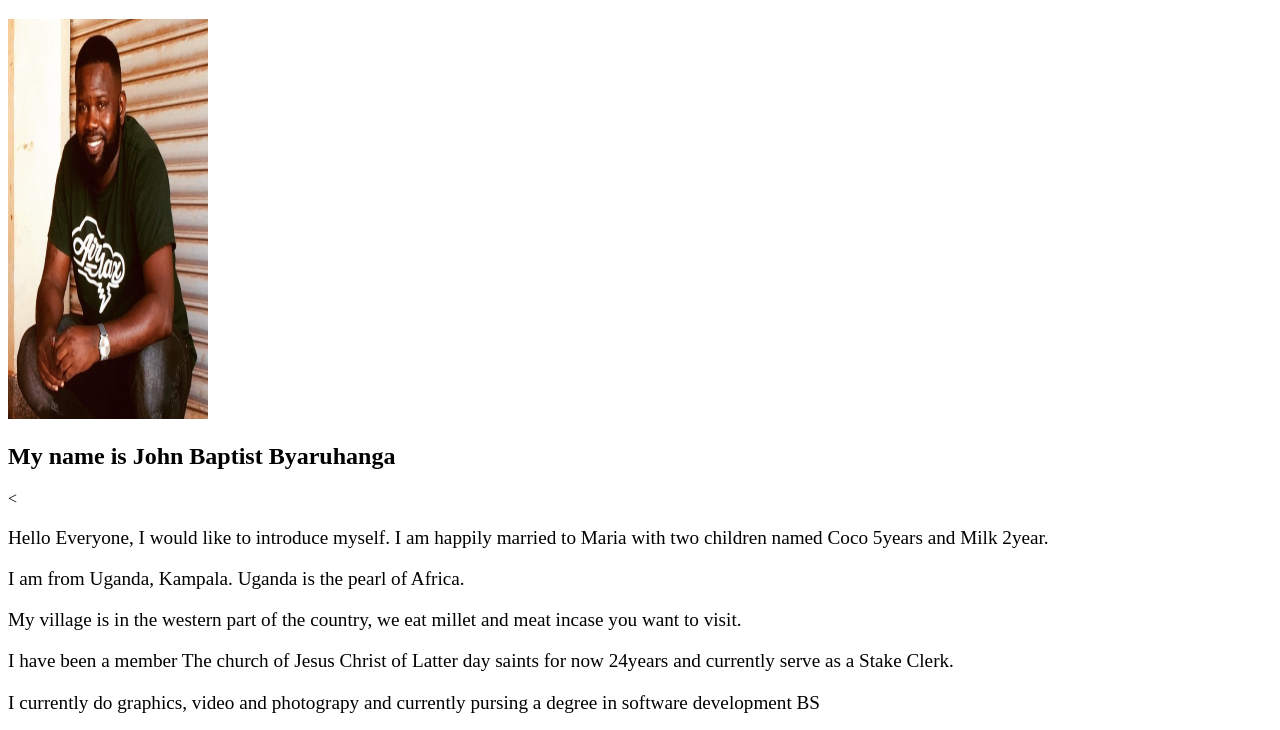
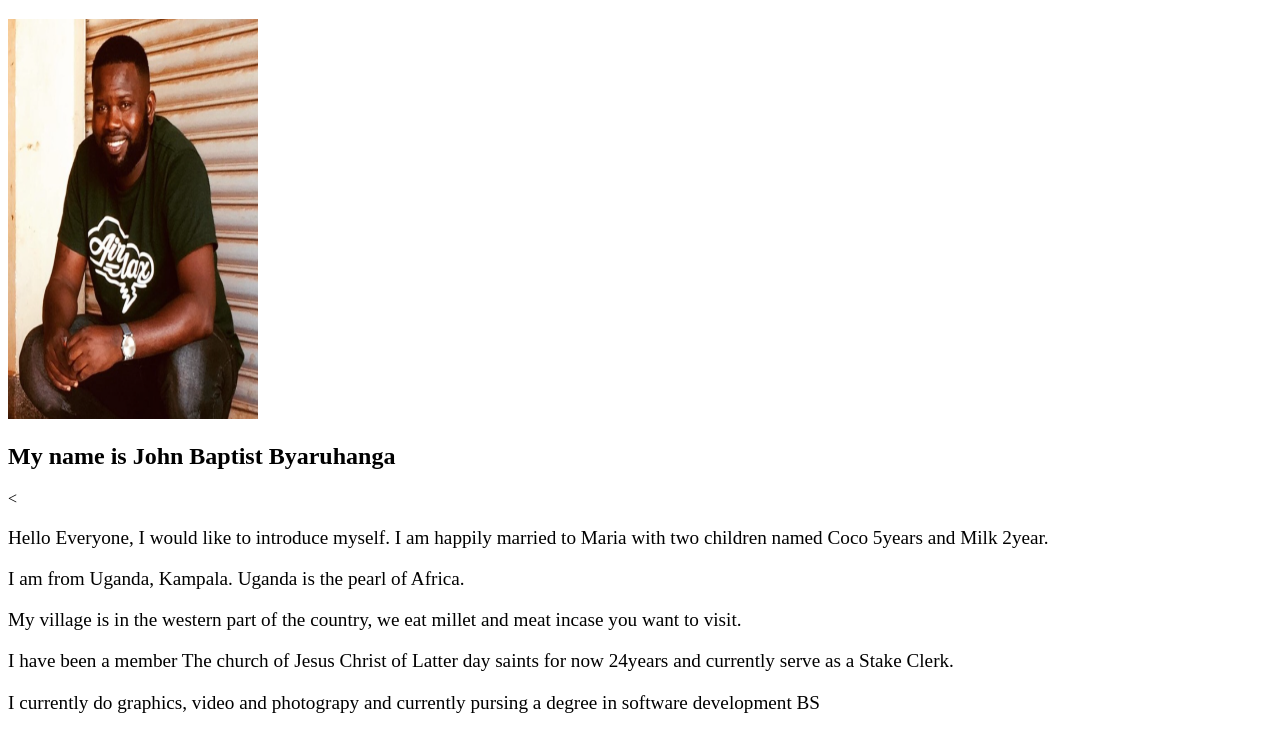
Before and after one commit to Araalijb/wdd130, a plain HTML site: page about_me.html in a window 1280 px wide. Shown: the part 61-791 px from the top of the page. Drawn offline with Linux system fonts and the light colour scheme.

```diff
--- a/about_me.html
+++ b/about_me.html
@@ -3,7 +3,7 @@
 
     <head>
 
-        <style>
+    <style>
     p{font-size: larger;}
 
     body{
@@ -12,13 +12,13 @@
     body {
         background-color:rgb(255, 255, 255);
     }
-        </style>
+    </style>
     <title>About Me</title>
 </head>
 <body>
     <h1> About me</h1>
 
-    <img src= "images/Araali.png" style="width:200px;height:400px;border:0;">
+    <img src= "images/Araali.png" style="width:250px;height:400px;border:0;">
 
     <h2> My name is John Baptist Byaruhanga</h2>
     <<p>Hello Everyone, I would like to introduce myself. I am happily married to Maria with two children named Coco 5years and Milk 2year.</p>
```
